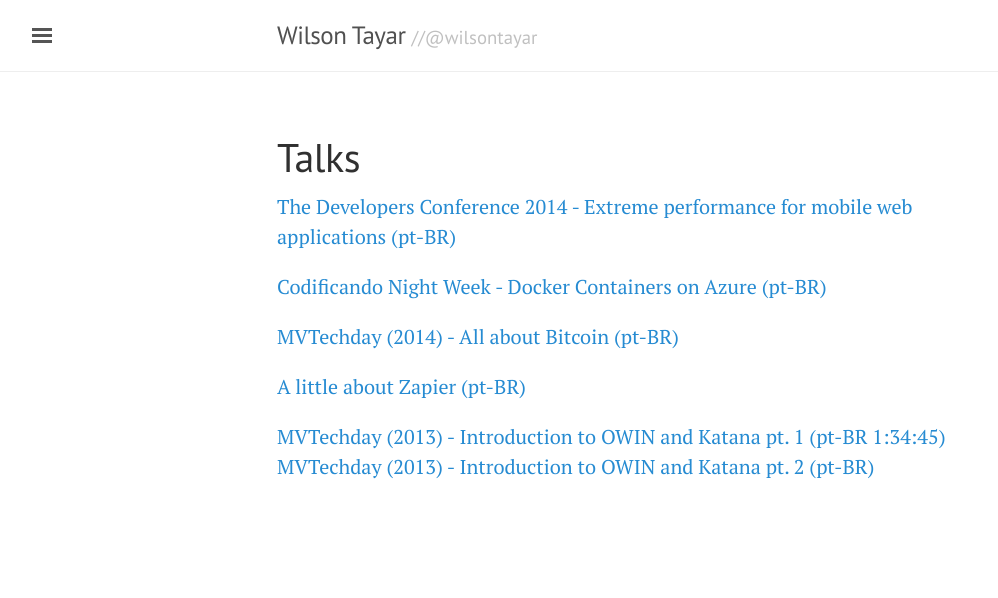
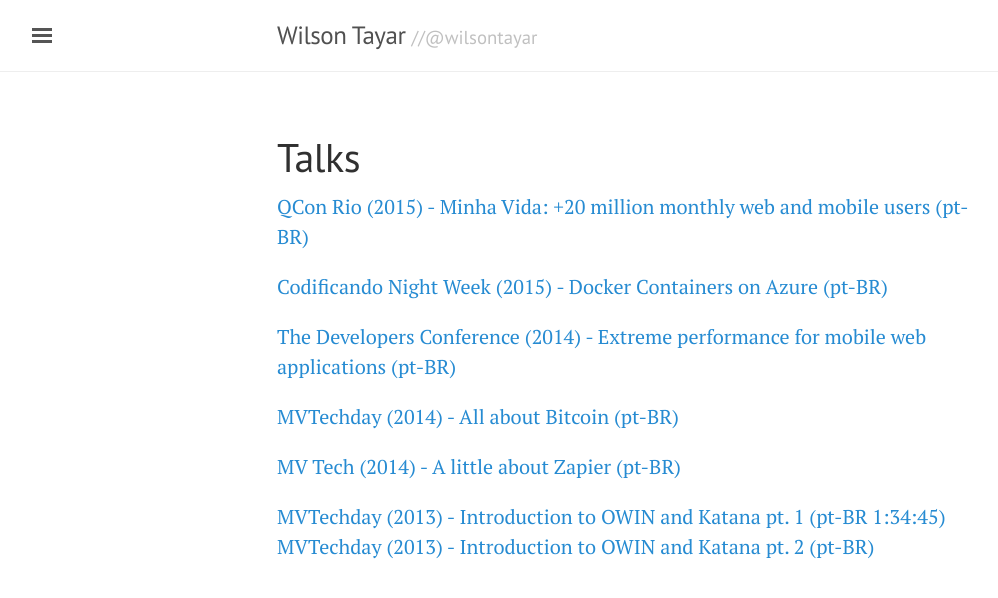
Before and after one commit to wilsontayar/wilsontayar.github.io, a Jekyll site: the page built from talks/index.html, in a window 1280 px wide. Shown: the top 598 px of the page, without its empty margins (3-1001 px from the left). Built offline with Jekyll 4.4.1, drawn with Linux system fonts in a browser that asks for light colours.

Commit message:
Updated talks page

```diff
--- a/talks/index.html
+++ b/talks/index.html
@@ -3,21 +3,26 @@
 title: Talks
 ---
 <p>
-  <a href="https://www.infoq.com/br/presentations/performance-ao-extremo-para-aplicacoes">
-  The Developers Conference 2014 - Extreme performance for mobile web applications (pt-BR)
+  <a href="http://www.slideshare.net/alexandrectarifa/minha-vida-20-milhes-de-usurios-mensais-na-web-e-mobile">
+    QCon Rio (2015) - Minha Vida: +20 million monthly web and mobile users (pt-BR)
   </a>
 </p>
 <p>
 <a href="https://www.youtube.com/watch?v=PyJ9Re1Guog">
-  Codificando Night Week - Docker Containers on Azure (pt-BR)
+  Codificando Night Week (2015) - Docker Containers on Azure (pt-BR)
 </a></p>
+<p>
+  <a href="https://www.infoq.com/br/presentations/performance-ao-extremo-para-aplicacoes">
+  The Developers Conference (2014) - Extreme performance for mobile web applications (pt-BR)
+  </a>
+</p>
 <p>
 <a href="https://www.youtube.com/watch?v=FyHXrxiQrz8">
   MVTechday (2014) - All about Bitcoin (pt-BR)
 </a></p>
 <p>
 <a href="https://www.youtube.com/watch?v=0o5jXfmFtuQ">
-  A little about Zapier (pt-BR)
+  MV Tech (2014) - A little about Zapier (pt-BR)
 </a></p>
 <p>
 <a href="https://www.youtube.com/watch?v=allrB1oOabM">
```
